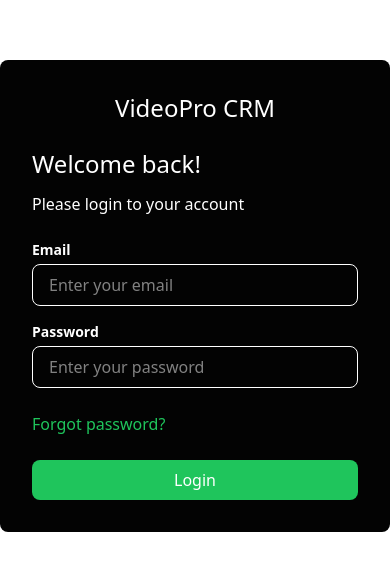
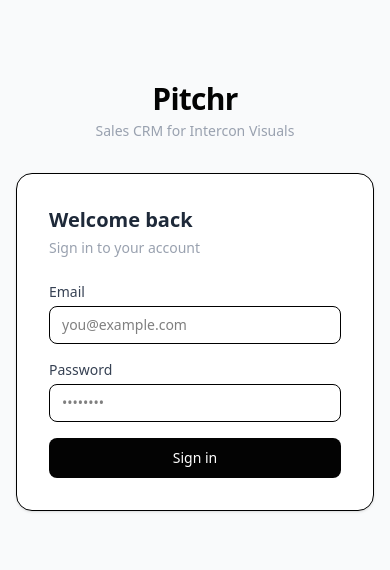
Before and after one commit to jevoncochran/pitchr-client, a React (Vite) app: page /login in a window 390 px wide. Shown: the part 126-696 px from the top of the page. Built offline with nearby package versions, Linux system fonts and the light colour scheme.

Commit message:
mobile UI

```diff
--- a/src/App.tsx
+++ b/src/App.tsx
@@ -1,6 +1,5 @@
 import "./App.css";
-import { Routes, Route } from "react-router-dom";
-import HomePage from "./pages/HomePage";
+import { Routes, Route, Navigate } from "react-router-dom";
 import LoginPage from "./pages/LoginPage";
 import { DashboardPage } from "./pages/DashboardPage";
 import PrivateRoute from "./components/PrivateRoute";
@@ -16,7 +15,6 @@ function App() {
   return (
     <Routes>
       <Route element={<PublicRoute />}>
-        <Route path="/" element={<HomePage />} />
         <Route path="/login" element={<LoginPage />} />
       </Route>
 
@@ -29,6 +27,9 @@ function App() {
         <Route path="/pipeline" element={<PipelinePage />} />
         <Route path="/sequence" element={<SequencePage />} />
       </Route>
+
+      {/* Catch-all: redirect everything else to login */}
+      <Route path="*" element={<Navigate to="/login" replace />} />
     </Routes>
   );
 }
--- a/src/pages/AddLeadPage.tsx
+++ b/src/pages/AddLeadPage.tsx
@@ -150,7 +150,7 @@ const AddLeadPage = () => {
 
   return (
     <InternalLayout>
-      <div className="w-[800px] p-8 border border-dashed">
+      <div className="w-full max-w-3xl p-4 md:p-8">
         <h2>Add New Lead</h2>
         <form
           className="bg-light-grey w-full rounded-lg p-4"
@@ -377,7 +377,7 @@ const AddLeadPage = () => {
           {/* Social Media */}
           <div className="mb-8">
             <h3 className="text-sm font-semibold mb-3">Social Media</h3>
-            <div className="grid grid-cols-2 gap-x-4 gap-y-3">
+            <div className="grid grid-cols-1 sm:grid-cols-2 gap-x-4 gap-y-3">
               {[
                 { icon: <FaInstagram className="text-pink-500" />, label: "Instagram", handle: instagramHandle, setHandle: setInstagramHandle, followers: instagramFollowers, setFollowers: setInstagramFollowers },
                 { icon: <FaTiktok className="text-gray-800" />, label: "TikTok", handle: tiktokHandle, setHandle: setTiktokHandle, followers: tiktokFollowers, setFollowers: setTiktokFollowers },
--- a/src/pages/LeadsPage.tsx
+++ b/src/pages/LeadsPage.tsx
@@ -202,20 +202,20 @@ const LeadsPage = () => {
 
   return (
     <InternalLayout>
-      <div className="p-8 flex-1">
+      <div className="p-4 md:p-8 flex-1">
         {/* Row 1: title + action */}
         <div className="flex justify-between items-center mb-4">
-          <h1 className="text-2xl font-bold text-gray-800">All Leads</h1>
+          <h1 className="text-xl md:text-2xl font-bold text-gray-800">All Leads</h1>
           <button
             onClick={() => navigate("/add-lead")}
-            className="bg-charcoal text-white rounded-lg px-4 h-[40px] text-sm"
+            className="bg-charcoal text-white rounded-lg px-3 md:px-4 h-[36px] md:h-[40px] text-sm"
           >
             + New Lead
           </button>
         </div>
 
-        {/* Row 2: search + filters */}
-        <div className="flex items-center gap-3 mb-6 flex-wrap">
+        {/* Row 2: search + filters — scrolls horizontally on mobile */}
+        <div className="flex items-center gap-3 mb-6 overflow-x-auto pb-1 md:flex-wrap md:overflow-visible md:pb-0">
           <input
             type="text"
             placeholder="Search by business name..."
@@ -318,7 +318,8 @@ const LeadsPage = () => {
         </div>
 
         <div className="bg-white rounded-xl border overflow-hidden">
-          <table className="w-full border-collapse">
+          <div className="overflow-x-auto">
+          <table className="w-full border-collapse min-w-[640px]">
             <thead>
               <tr className="bg-gray-50 border-b">
                 <th className="p-4 text-left text-xs uppercase tracking-wide text-gray-400 font-medium">Business</th>
@@ -364,6 +365,7 @@ const LeadsPage = () => {
             </tbody>
           </table>
 
+          </div>{/* /overflow-x-auto */}
           {filteredLeads.length === 0 && (
             <p className="text-sm text-gray-400 text-center py-8">
               {leads.length === 0 ? "No leads yet." : "No leads match your search or filter."}
--- a/src/pages/LoginPage.tsx
+++ b/src/pages/LoginPage.tsx
@@ -1,4 +1,4 @@
-import { useEffect, useState, ChangeEvent, FormEvent, useContext } from "react";
+import { useState, ChangeEvent, FormEvent, useContext } from "react";
 import axios from "axios";
 import { AuthContext } from "../context/auth/AuthContext";
 import { useNavigate } from "react-router-dom";
@@ -8,79 +8,91 @@ const LoginPage = () => {
   const auth = useContext(AuthContext);
 
   const [credentials, setCredentials] = useState({ email: "", password: "" });
+  const [loading, setLoading] = useState(false);
+  const [error, setError] = useState("");
 
   const handleChange = (e: ChangeEvent<HTMLInputElement>) => {
     setCredentials({ ...credentials, [e.target.name]: e.target.value });
+    setError("");
   };
 
   const handleSubmit = (e: FormEvent) => {
     e.preventDefault();
+    setLoading(true);
+    setError("");
 
     axios
       .post("http://localhost:3000/api/auth/login", credentials)
       .then((res) => {
-        console.log(res);
         const { user, access_token } = res.data;
-        console.log(auth?.login);
         auth?.login(user, access_token);
         navigate("/dashboard");
       })
-      // eslint-disable-next-line @typescript-eslint/no-unused-vars
-      .catch((err) => {
-        alert("Login failed");
-      });
+      .catch(() => {
+        setError("Invalid email or password. Please try again.");
+      })
+      .finally(() => setLoading(false));
   };
 
-  useEffect(() => {
-    console.log("credentials: ", credentials);
-  }, [credentials]);
+  return (
+    <div className="min-h-screen bg-gray-50 flex flex-col justify-center items-center px-4">
 
-  return (
-    <div className="h-screen w-full flex justify-center items-center text-white">
-      <div className=" bg-charcoal w-[500px] rounded-lg p-8">
-        <h2 className="text-2xl text-center mb-6">VideoPro CRM</h2>
-        <p className="text-2xl mb-3">Welcome back!</p>
-        <p className="mb-6">Please login to your account</p>
-        <form action="" onSubmit={handleSubmit}>
-          <div className="mb-4">
-            <label htmlFor="email" className="block text-sm font-semibold mb-1">
+      {/* Logo / wordmark */}
+      <div className="mb-8 text-center">
+        <p className="text-3xl font-bold text-charcoal tracking-tight">Pitchr</p>
+        <p className="text-sm text-gray-400 mt-1">Sales CRM for Intercon Visuals</p>
+      </div>
+
+      {/* Card */}
+      <div className="bg-white border rounded-2xl shadow-sm w-full max-w-sm p-8">
+        <h1 className="text-xl font-bold text-gray-800 mb-1">Welcome back</h1>
+        <p className="text-sm text-gray-400 mb-6">Sign in to your account</p>
+
+        <form onSubmit={handleSubmit} className="space-y-4">
+          <div>
+            <label htmlFor="email" className="block text-sm font-medium text-gray-700 mb-1">
               Email
             </label>
             <input
               name="email"
               type="email"
               id="email"
-              placeholder="Enter your email"
+              placeholder="you@example.com"
               value={credentials.email}
               onChange={handleChange}
-              className="w-full px-4 py-2 border rounded-lg focus:outline-none focus:ring-2 focus:ring-blackPrimary"
+              required
+              className="w-full px-3 py-2 border rounded-lg text-sm focus:outline-none focus:ring-2 focus:ring-charcoal/20 focus:border-charcoal transition"
             />
           </div>
 
-          {/* Password Field */}
-          <div className="mb-6">
-            <label
-              htmlFor="password"
-              className="block text-sm font-semibold mb-1"
-            >
+          <div>
+            <label htmlFor="password" className="block text-sm font-medium text-gray-700 mb-1">
               Password
             </label>
             <input
               name="password"
               type="password"
               id="password"
-              placeholder="Enter your password"
+              placeholder="••••••••"
               value={credentials.password}
               onChange={handleChange}
-              className="w-full px-4 py-2 border rounded-lg focus:outline-none focus:ring-2 focus:ring-blackPrimary"
+              required
+              className="w-full px-3 py-2 border rounded-lg text-sm focus:outline-none focus:ring-2 focus:ring-charcoal/20 focus:border-charcoal transition"
             />
           </div>
-          <p className="mb-6 text-green-primary">Forgot password?</p>
+
+          {error && (
+            <p className="text-sm text-red-500 bg-red-50 border border-red-200 rounded-lg px-3 py-2">
+              {error}
+            </p>
+          )}
+
           <button
             type="submit"
-            className="w-full bg-green-primary text-white py-2 rounded-lg hover:bg-green-600 transition"
+            disabled={loading}
+            className="w-full bg-charcoal text-white py-2.5 rounded-lg text-sm font-medium hover:bg-charcoal/90 transition disabled:opacity-50"
           >
-            Login
+            {loading ? "Signing in..." : "Sign in"}
           </button>
         </form>
       </div>
--- a/src/pages/PipelinePage.tsx
+++ b/src/pages/PipelinePage.tsx
@@ -123,7 +123,7 @@ const PipelinePage = () => {
 
   return (
     <InternalLayout>
-      <div className="p-8 h-full flex flex-col">
+      <div className="p-4 md:p-8 h-full flex flex-col">
         {/* Header */}
         <div className="flex items-center justify-between mb-6">
           <h1 className="text-2xl font-bold text-gray-800">Pipeline</h1>
--- a/src/pages/SequencePage.tsx
+++ b/src/pages/SequencePage.tsx
@@ -254,7 +254,7 @@ const SequencePage = () => {
 
   return (
     <InternalLayout>
-      <div className="p-8 h-full flex flex-col">
+      <div className="p-4 md:p-8 h-full flex flex-col">
         <div className="mb-6">
           <h1 className="text-2xl font-bold text-gray-800">Follow-up Sequence</h1>
           <p className="text-sm text-gray-400 mt-1">
```
Also changed, not shown: src/components/InternalLayout.tsx (+33 -5 lines), src/pages/DashboardPage.tsx (+8 -8 lines), src/pages/LeadDetailPage.tsx (+12 -12 lines).
